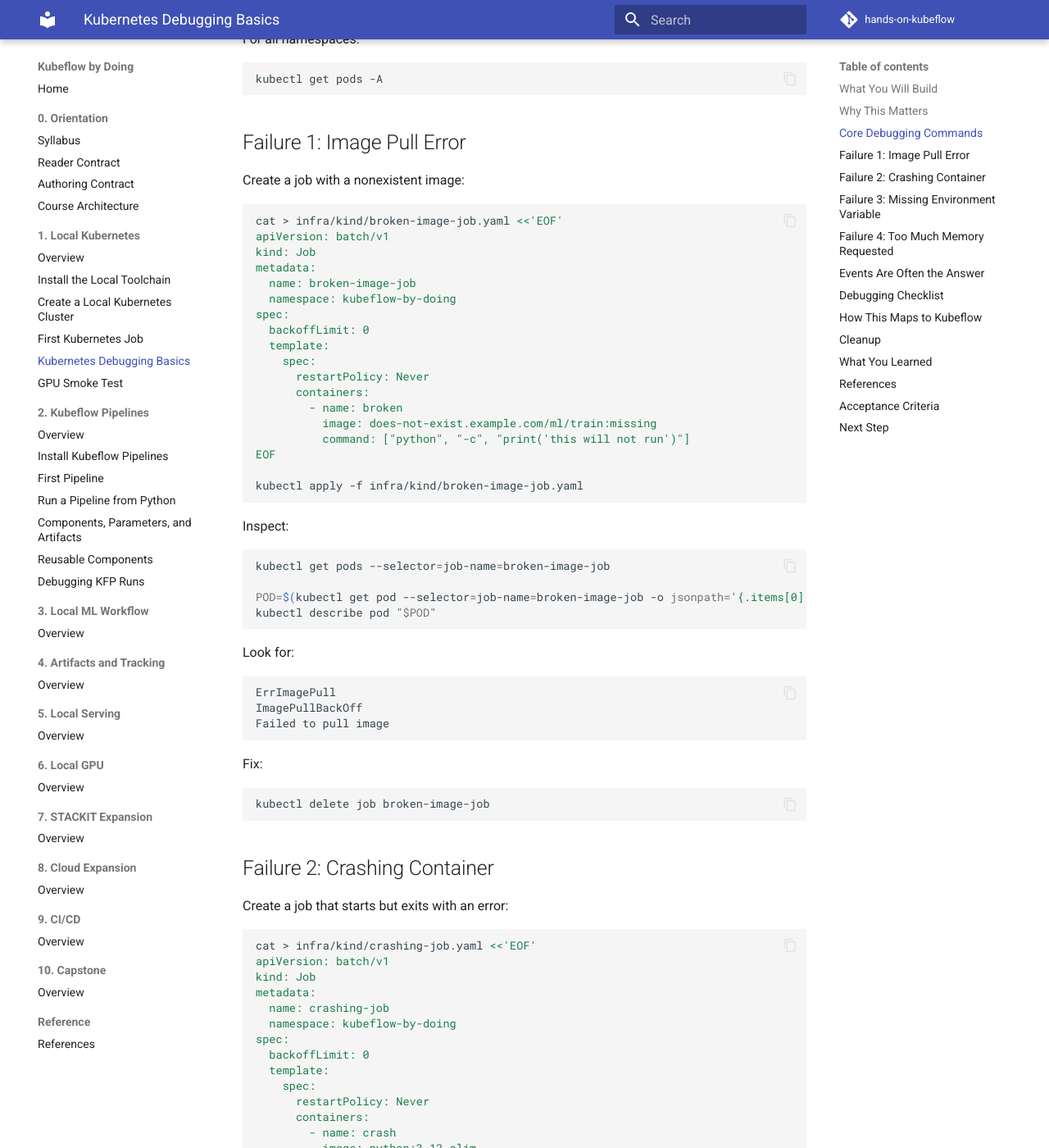
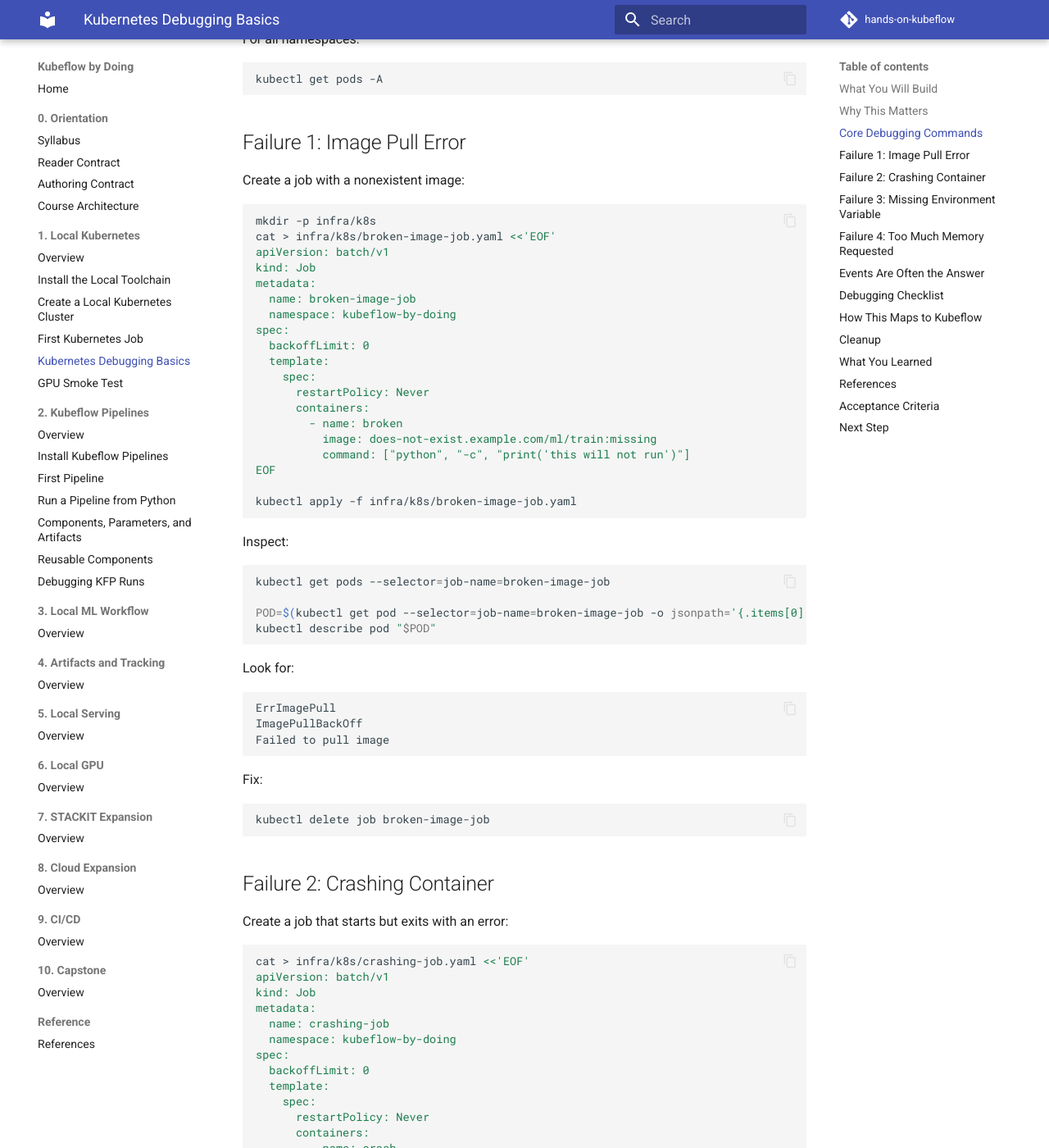
Before and after one commit to matze298/hands-on-kubeflow, an MkDocs documentation site: the page built from docs/01-local-kubernetes/04-debugging-basics.md, in a window 1280 px wide and 1400 px high, scrolled down 1421 px. Shown: the whole window at 82% size. Built offline with MkDocs 1.6.1 and Material for MkDocs 9.7.7, drawn with Linux system fonts in a browser that asks for light colours; comment, search, counter and statistics services are not loaded; some of the changed text lies outside the part shown.

Commit message:
Separate Dir for k8s jobs

````diff
--- a/docs/01-local-kubernetes/04-debugging-basics.md
+++ b/docs/01-local-kubernetes/04-debugging-basics.md
@@ -61,7 +61,8 @@ kubectl get pods -A
 Create a job with a nonexistent image:
 
 ```bash
-cat > infra/kind/broken-image-job.yaml <<'EOF'
+mkdir -p infra/k8s
+cat > infra/k8s/broken-image-job.yaml <<'EOF'
 apiVersion: batch/v1
 kind: Job
 metadata:
@@ -78,7 +79,7 @@ spec:
           command: ["python", "-c", "print('this will not run')"]
 EOF
 
-kubectl apply -f infra/kind/broken-image-job.yaml
+kubectl apply -f infra/k8s/broken-image-job.yaml
 ```
 
 Inspect:
@@ -109,7 +110,7 @@ kubectl delete job broken-image-job
 Create a job that starts but exits with an error:
 
 ```bash
-cat > infra/kind/crashing-job.yaml <<'EOF'
+cat > infra/k8s/crashing-job.yaml <<'EOF'
 apiVersion: batch/v1
 kind: Job
 metadata:
@@ -131,7 +132,7 @@ spec:
               raise RuntimeError("simulated training failure")
 EOF
 
-kubectl apply -f infra/kind/crashing-job.yaml
+kubectl apply -f infra/k8s/crashing-job.yaml
 ```
 
 Inspect:
@@ -160,7 +161,7 @@ kubectl delete job crashing-job
 Create a job that expects an environment variable:
 
 ```bash
-cat > infra/kind/missing-env-job.yaml <<'EOF'
+cat > infra/k8s/missing-env-job.yaml <<'EOF'
 apiVersion: batch/v1
 kind: Job
 metadata:
@@ -182,7 +183,7 @@ spec:
               print(os.environ["DATASET_URI"])
 EOF
 
-kubectl apply -f infra/kind/missing-env-job.yaml
+kubectl apply -f infra/k8s/missing-env-job.yaml
 ```
 
 Inspect:
@@ -210,7 +211,7 @@ kubectl delete job missing-env-job
 Create a pod that asks for more memory than your local cluster likely has:
 
 ```bash
-cat > infra/kind/too-large-pod.yaml <<'EOF'
+cat > infra/k8s/too-large-pod.yaml <<'EOF'
 apiVersion: v1
 kind: Pod
 metadata:
@@ -231,7 +232,7 @@ spec:
           memory: "256Gi"
 EOF
 
-kubectl apply -f infra/kind/too-large-pod.yaml
+kubectl apply -f infra/k8s/too-large-pod.yaml
 ```
 
 Inspect:
````
Also changed, not shown: docs/01-local-kubernetes/03-first-kubernetes-job.md (+7 -6 lines), docs/01-local-kubernetes/05-gpu-smoke-test.md (+5 -4 lines), 9 other files.
